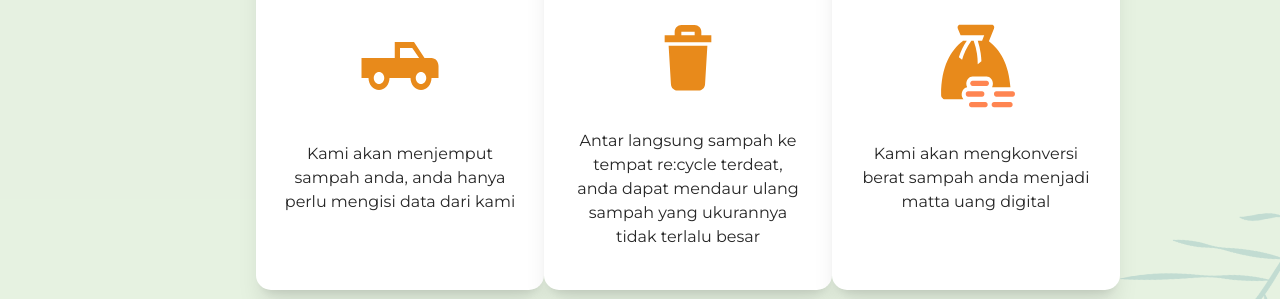
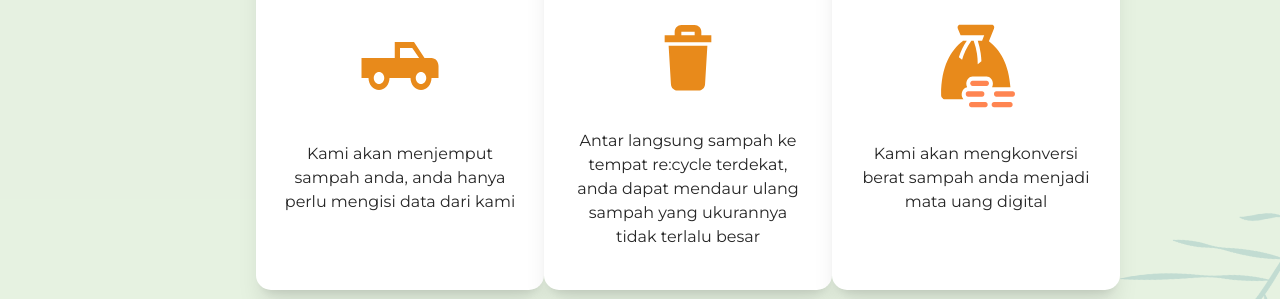
Before and after one commit to Azzahira-Calista/dinacom2024-vue, a Vue app: page / in a window 1280 px wide. Shown: the part 1580-1879 px from the top of the page. Built offline with nearby package versions, Linux system fonts and the light colour scheme; what vue-sweetalert2 would draw is missing.

Commit message:
fix typo

```diff
--- a/src/components/main component/layanan component/LayananComp.vue
+++ b/src/components/main component/layanan component/LayananComp.vue
@@ -56,7 +56,7 @@
             <div
                 class="flex justify-center self-stretch text-base font-mont leading-normal"
             >
-              Antar langsung sampah ke tempat re:cycle terdeat, anda dapat mendaur
+              Antar langsung sampah ke tempat re:cycle terdekat, anda dapat mendaur
               ulang sampah yang ukurannya tidak terlalu besar
             </div>
           </div>
@@ -78,7 +78,7 @@
             <div
                 class="flex justify-center self-stretch text-base font-normal leading-normal"
             >
-              Kami akan mengkonversi berat sampah anda menjadi matta uang digital
+              Kami akan mengkonversi berat sampah anda menjadi mata uang digital
             </div>
           </div>
         </div>
--- a/src/views/MainView.vue
+++ b/src/views/MainView.vue
@@ -8,9 +8,7 @@
     <kerajinan-comp/>
     <quote-comp/>
     <f-a-q-comp/>
-    <!-- <popup-points-success/> -->
     <footer-comp/>
-    <PickUpFormComp/>
   </div>
 </template>
 
@@ -24,9 +22,7 @@ import LocationComp from "@/components/main component/location component/Locatio
 import KerajinanComp from "@/components/main component/kerjinan component/KerajinanComp.vue";
 import QuoteComp from "@/components/main component/quote component/QuoteComp.vue";
 import FooterComp from "@/components/global component/FooterComp.vue";
-// import PopupPointsSuccess from "@/components/global component/SuccessTukarPoint.vue";
 import FAQComp from "@/components/main component/faq component/FAQComp.vue";
-import PickUpFormComp from "@/components/global component/PickUpComp/PickUpFormComp.vue";
 
 export default {
   components: {
@@ -39,8 +35,7 @@ export default {
     ChartComp,
     NavBarComp,
     HeroComp,
-    PickUpFormComp
-    // PopupPointsSuccess
+
   },
 };
 </script>
```
